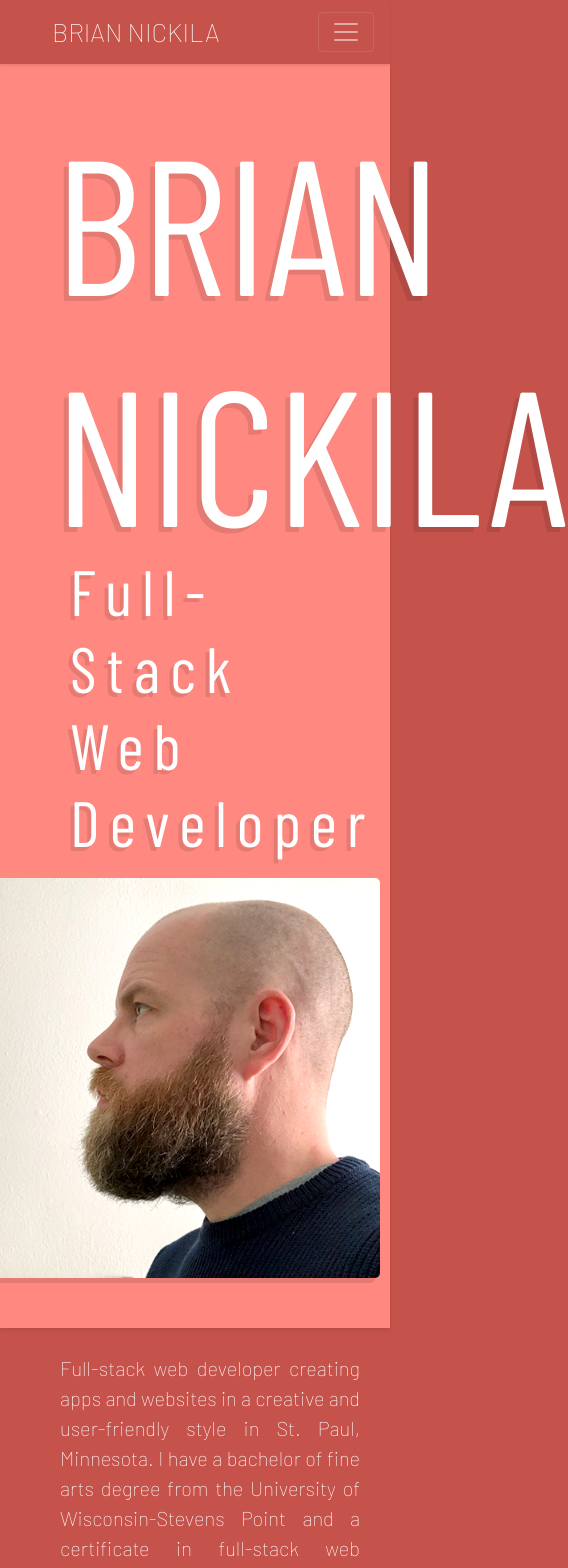
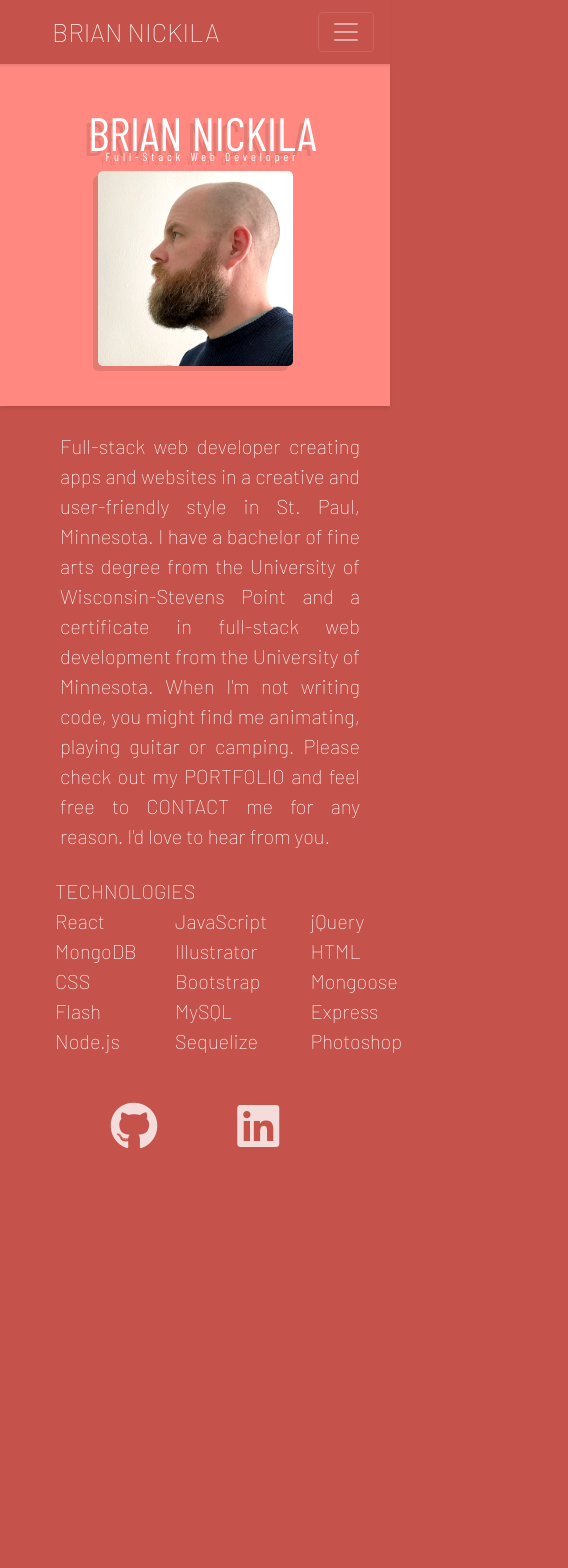
Before and after one commit to nickila/portfolio, a React (Create React App) app in the folder client/: page / in a window 390 px wide. Shown: the top 1568 px of the page, 568 px wide, since content can reach past the window. After the commit the page ends 1160 px from the top, so only its background shows below. Built offline with nearby package versions, Linux system fonts and the light colour scheme.

Commit message:
Made everything responsive

```diff
--- a/client/public/index.html
+++ b/client/public/index.html
@@ -11,6 +11,15 @@
   <link rel="stylesheet" href="https://use.fontawesome.com/releases/v5.7.0/css/all.css"
     integrity="sha384-lZN37f5QGtY3VHgisS14W3ExzMWZxybE1SJSEsQp9S+oqd12jhcu+A56Ebc1zFSJ" crossorigin="anonymous">
   <link href="https://fonts.googleapis.com/css?family=Barlow:100|Barlow+Condensed" rel="stylesheet">
+  <script src="https://code.jquery.com/jquery-3.3.1.slim.min.js"
+    integrity="sha384-q8i/X+965DzO0rT7abK41JStQIAqVgRVzpbzo5smXKp4YfRvH+8abtTE1Pi6jizo"
+    crossorigin="anonymous"></script>
+  <script src="https://cdnjs.cloudflare.com/ajax/libs/popper.js/1.14.7/umd/popper.min.js"
+    integrity="sha384-UO2eT0CpHqdSJQ6hJty5KVphtPhzWj9WO1clHTMGa3JDZwrnQq4sF86dIHNDz0W1"
+    crossorigin="anonymous"></script>
+  <script src="https://stackpath.bootstrapcdn.com/bootstrap/4.3.1/js/bootstrap.min.js"
+    integrity="sha384-JjSmVgyd0p3pXB1rRibZUAYoIIy6OrQ6VrjIEaFf/nJGzIxFDsf4x0xIM+B07jRM"
+    crossorigin="anonymous"></script>
   <!--
       manifest.json provides metadata used when your web app is added to the
       homescreen on Android. See https://developers.google.com/web/fundamentals/engage-and-retain/web-app-manifest/
@@ -34,6 +43,7 @@
     You need to enable JavaScript to run this app.
   </noscript>
   <div id="root"></div>
+
   <!--
       This HTML file is a template.
       If you open it directly in the browser, you will see an empty page.
--- a/client/src/App.css
+++ b/client/src/App.css
@@ -18,7 +18,7 @@ body {
 }
 
 .name {
-  font-size: 12rem;
+  font-size: 12vw;
   text-shadow: -5px 5px rgba(0, 0, 0, 0.1);
   padding-left: 25px;
 }
@@ -33,10 +33,10 @@ body {
 
 .role {
   margin-top: -20px;
-  font-size: 4rem;
+  font-size: 3vw;
   text-shadow: -4px 4px rgba(0, 0, 0, 0.1);
-  padding-left: 40px;
-  letter-spacing: 10px;
+  padding-left: 30px;
+  letter-spacing: 1vw;
 }
 
 .bio {
@@ -49,27 +49,19 @@ body {
   margin-bottom: 0;
 }
 
-
-
 .profileImg {
   margin: 10px;
-  float: right;
-  height: 400px;
+  margin-right: 25px;
+  width: 100%;
+  margin: auto;
+  text-align: center;
   border-radius: 5px;
   box-shadow: -5px 5px rgba(0, 0, 0, 0.1);
-
 }
 
 .imgDiv {
-  text-align: right;
-  padding-right: 35px;
-  margin-bottom: 0;
-}
-
-.image {
-  height: 325px;
-  padding-top: 55px;
-  margin-bottom: 0;
+  text-align: center;
+  padding-right: 25px;
 }
 
 .techSkillDiv {
@@ -143,3 +135,45 @@ table {
   margin-top: 25px;
   padding-left: 10px;
 }
+
+
+@media only screen and (max-width: 1130px) {
+  .fab {
+    padding-top: 30px;
+    margin: auto;
+  }
+  .fabDiv {
+    text-align: center;
+  }
+}
+
+@media only screen and (max-width: 767px) {
+  /* For mobile phones: */
+  [class*="col-"] {
+    width: 100%;
+  }
+  .nameDiv {
+    text-align: center;
+  }
+  .name {
+    padding-left: 0;
+  }
+  .role {
+    padding-left: 0;
+  }
+  .profileImg {
+    width: 50%;
+  }
+  table {
+    margin-left: 55px;
+  }
+  .fab {
+    padding-left: 40px;
+    padding-right: 40px;
+  }
+
+  .imgDiv {
+    padding-right: 0;
+  }
+
+}
--- a/client/src/components/Navbar.css
+++ b/client/src/components/Navbar.css
@@ -16,3 +16,9 @@
 nav {
     box-shadow: 0 2px 2px rgba(0, 0, 0, 0.08);
 }
+
+@media only screen and (max-width: 991px) {
+    .nav-link {
+        margin-left: 35px;
+    }
+}
--- a/client/src/components/Navbar.js
+++ b/client/src/components/Navbar.js
@@ -6,7 +6,7 @@ function Navbar() {
     return (
         <nav class="navbar navbar-expand-lg navbar-dark bg-blue">
             <Link class="navbar-brand" to="/">BRIAN NICKILA</Link>
-            <button class="navbar-toggler" type="button" data-toggle="collapse" data-target="#navbarSupportedContent" aria-controls="navbarSupportedContent" aria-expanded="false" aria-label="Toggle navigation">
+            <button class="navbar-toggler" type="button" data-toggle="collapse" data-target="#navbarSupportedContent" aria-controls="navbarSupportedContent" aria-expanded="true" aria-label="Toggle navigation">
                 <span class="navbar-toggler-icon"></span>
             </button>
 
--- a/client/src/pages/Home.js
+++ b/client/src/pages/Home.js
@@ -20,11 +20,10 @@ function Home() {
                     </div>
                 </div>
 
-                <div className="col-md-3">
+                <div className="col-md-3 imgDiv">
                     <img className="profileImg" src="images/profile.png" alt="Brian Nickila profile" />
                 </div>
             </div >
-            {/* <hr className="homeHR" /> */}
             < div className="row infoRow" >
                 <div className="col-md-7 bioDiv">
                     <p className="bio">Full-stack web developer creating apps and websites in a creative and user-friendly style in St. Paul, Minnesota. I have a bachelor of fine arts degree from the University of Wisconsin-Stevens Point and a certificate in full-stack web development from the University of Minnesota. When I'm not writing code, you might find me animating, playing guitar or camping. Please check out my <Link className="link" to="/portfolio">PORTFOLIO</Link> and feel free to <Link className="link" to="/contact" >CONTACT</Link> me for any reason. I'd love to hear from you.</p>
@@ -68,7 +67,7 @@ function Home() {
                         <div className="row">
                         </div>
                         <div className="row">
-                            <div className="col-md-12">
+                            <div className="col-md-12 fabDiv">
                                 <a href="https://github.com/nickila"><i class="fab fa-github"></i></a>
                                 <a href="https://www.linkedin.com/in/brian-nickila"><i class="fab fa-linkedin"></i></a>
                             </div>
```
